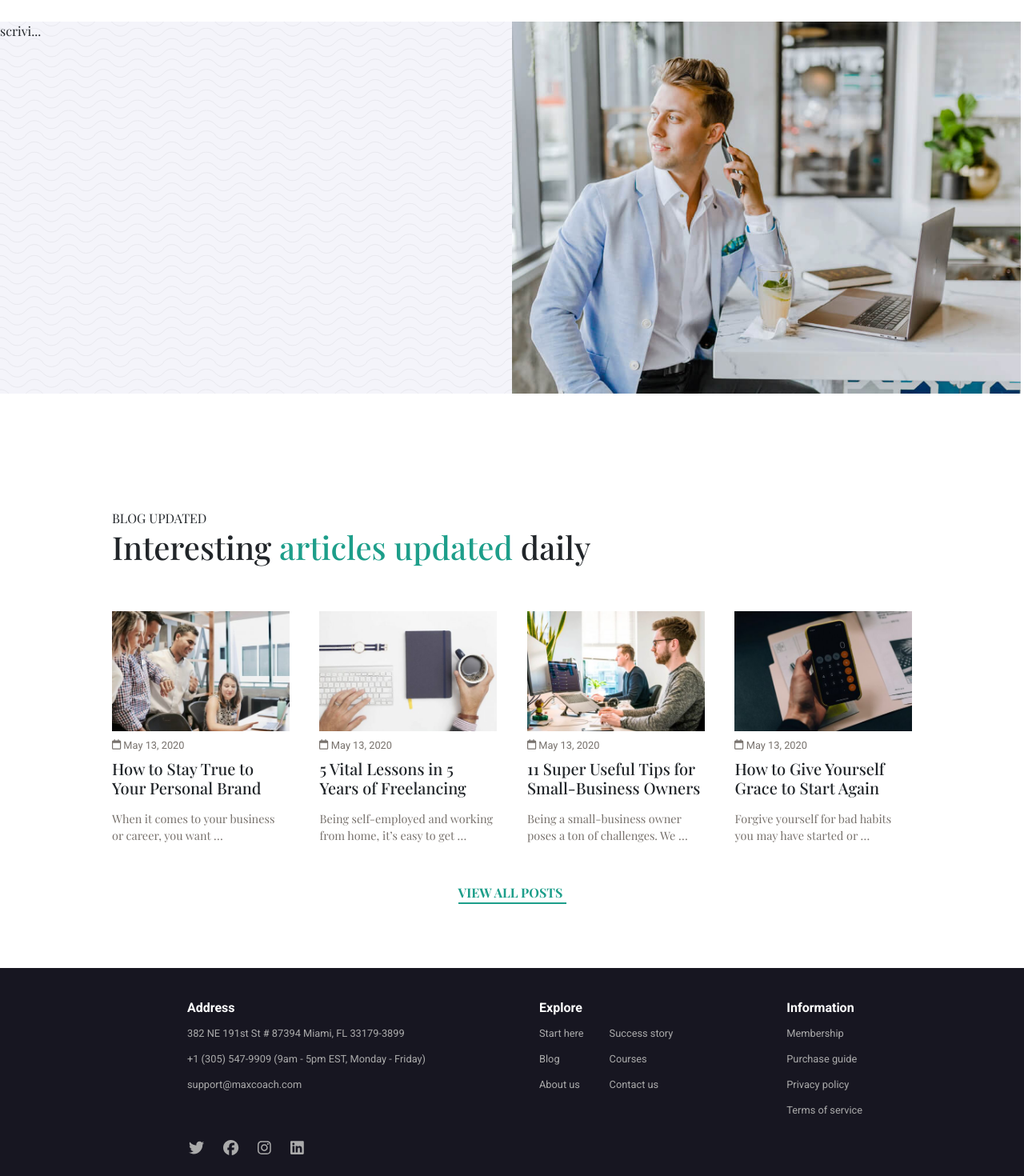
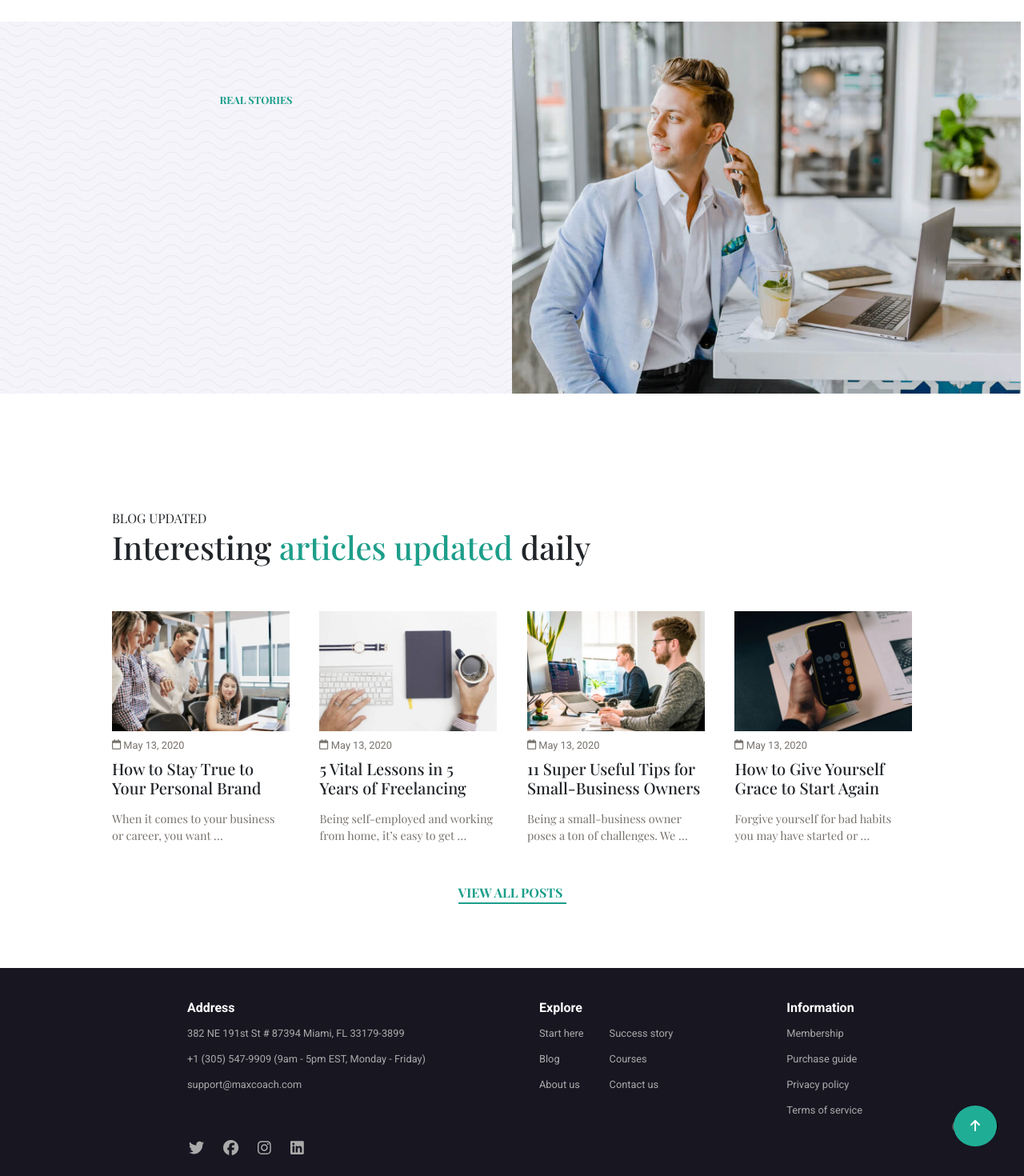
Before and after one commit to Andrea-Baggio/proj-html-vuejs, a Vue app: page / in a window 1280 px wide. Shown: the part 3215-4685 px from the top of the page at 80% size. Built offline with nearby package versions, Linux system fonts and the light colour scheme.

Commit message:
footer, icona e nome documento

```diff
--- a/public/index.html
+++ b/public/index.html
@@ -5,7 +5,7 @@
     <meta http-equiv="X-UA-Compatible" content="IE=edge">
     <meta name="viewport" content="width=device-width,initial-scale=1.0">
     <link rel="icon" href="<%= BASE_URL %>favicon.ico">
-    <title><%= htmlWebpackPlugin.options.title %></title>
+    <title>Motivation - MaxCoach</title>
   </head>
   <body>
     <noscript>
--- a/src/components/FooterPage.vue
+++ b/src/components/FooterPage.vue
@@ -45,6 +45,12 @@
           <li><font-awesome-icon icon="fa-brands fa-linkedin" /></li>
         </ul>
       </div>
+      <button class="click">
+        <a href="#top">
+          <font-awesome-icon icon="fa-solid fa-arrow-up" />
+          <span class="d-none">ciao</span>
+        </a>
+      </button>
     </div>
   </footer>
 </template>
@@ -62,6 +68,7 @@ export default {
   background-color: rgb(23, 22, 33);
   color: rgb(171, 171, 171);
   font-family: 'Roboto', sans-serif;
+  position: relative;
 }
 
 .container2 {
@@ -95,4 +102,23 @@ li:hover {
   margin-top: 2rem;
 }
 
+.click {
+  border-radius: 50%;
+  padding: 0;
+  position: absolute;
+  bottom: 3rem;
+  right: 2rem;
+  a {
+    text-decoration: none;
+    color: white;
+    background-color: rgb(32, 173, 150);
+    padding: 1rem 1.3rem;
+    border-radius: 50%;
+  }
+}
+
+.click:hover {
+  cursor: pointer;
+  background-color: rgb(32, 173, 150);
+}
 </style>
--- a/src/components/HeaderPage.vue
+++ b/src/components/HeaderPage.vue
@@ -10,7 +10,10 @@
       </ul>
       <div class="background">
         <div class="container">
-          <div class="menu">
+          <div
+            id="top"
+            class="menu"
+          >
             <div class="logo">
               <a href="#">
                 <img
--- a/src/components/MainPageBottom.vue
+++ b/src/components/MainPageBottom.vue
@@ -17,7 +17,9 @@
       <div class="box d-flex">
         <div class="background">
           <div class="box1">
-            scrivi...
+            <div class="real color fw-bold text-center">
+              REAL STORIES
+            </div>
           </div>
         </div>
         <div class="box2" />
@@ -73,6 +75,8 @@ import img2 from '@/img/motivation-blog-03-480x325.jpg';
 import img3 from '@/img/motivation-blog-02-480x325.jpg';
 import img4 from '@/img/motivation-blog-01-480x325.jpg';
 
+// TERZO ARRAY
+
 export default {
   name: 'MainPageBottomVue',
   data() {
@@ -119,6 +123,31 @@ export default {
         date: ' May 13, 2020',
         title: 'How to Give Yourself Grace to Start Again',
         description: 'Forgive yourself for bad habits you may have started or …',
+      }],
+
+      arrStories: [{
+        story: 'I am free to learn at my own pace, follow my own schedule and choose the subject I want to learn from the syllabus. Great study portal for people like me.',
+        // picture: img1,
+        name: 'Mina Hollace',
+        job: '/ Freelancer',
+      },
+      {
+        story: 'I need to get a certification for English proficiency and MaxCoach is my best choice. Their tutors are smart and professional when dealing with students.',
+        // picture: img2,
+        name: 'Madley Pondor',
+        job: '/ IT Specialist',
+      },
+      {
+        story: 'I am happy with their arrangement of lessons and subjects. They reflect a scientific investigation into effective methods to adopt for learners.',
+        // picture: img3,
+        name: 'Luvic Dubble',
+        job: '/ Private Tutor',
+      },
+      {
+        story: 'I\'m a very strict person so I require everything to be organized and neat. Then, I\'ll be able to make things right and shine. MaxCoach guys just got me.',
+        // picture: img1,
+        name: 'Florence Themes',
+        job: '/ Multimedia Admin',
       }],
     };
   },
@@ -232,4 +261,9 @@ export default {
   border-bottom: 2px solid rgb(38, 31, 45);
 }
 
+.real {
+  padding-top: 5.5rem;
+  font-size: .8em;
+}
+
 </style>
--- a/src/main.js
+++ b/src/main.js
@@ -13,7 +13,7 @@ import {
 
 import {
   faChevronDown, faCartShopping, faBook, faArrowRight,
-  faLifeRing, faCheck, faMagnifyingGlass, faSignal,
+  faLifeRing, faCheck, faMagnifyingGlass, faSignal, faArrowUp,
 } from '@fortawesome/free-solid-svg-icons';
 
 import {
@@ -39,6 +39,7 @@ library.add(
   faHeart,
   faSignal,
   faCalendar,
+  faArrowUp,
 );
 
 /* add font awesome icon component */
```
Also changed, not shown: 1 other file (tests, documents, lock files or other folders).
